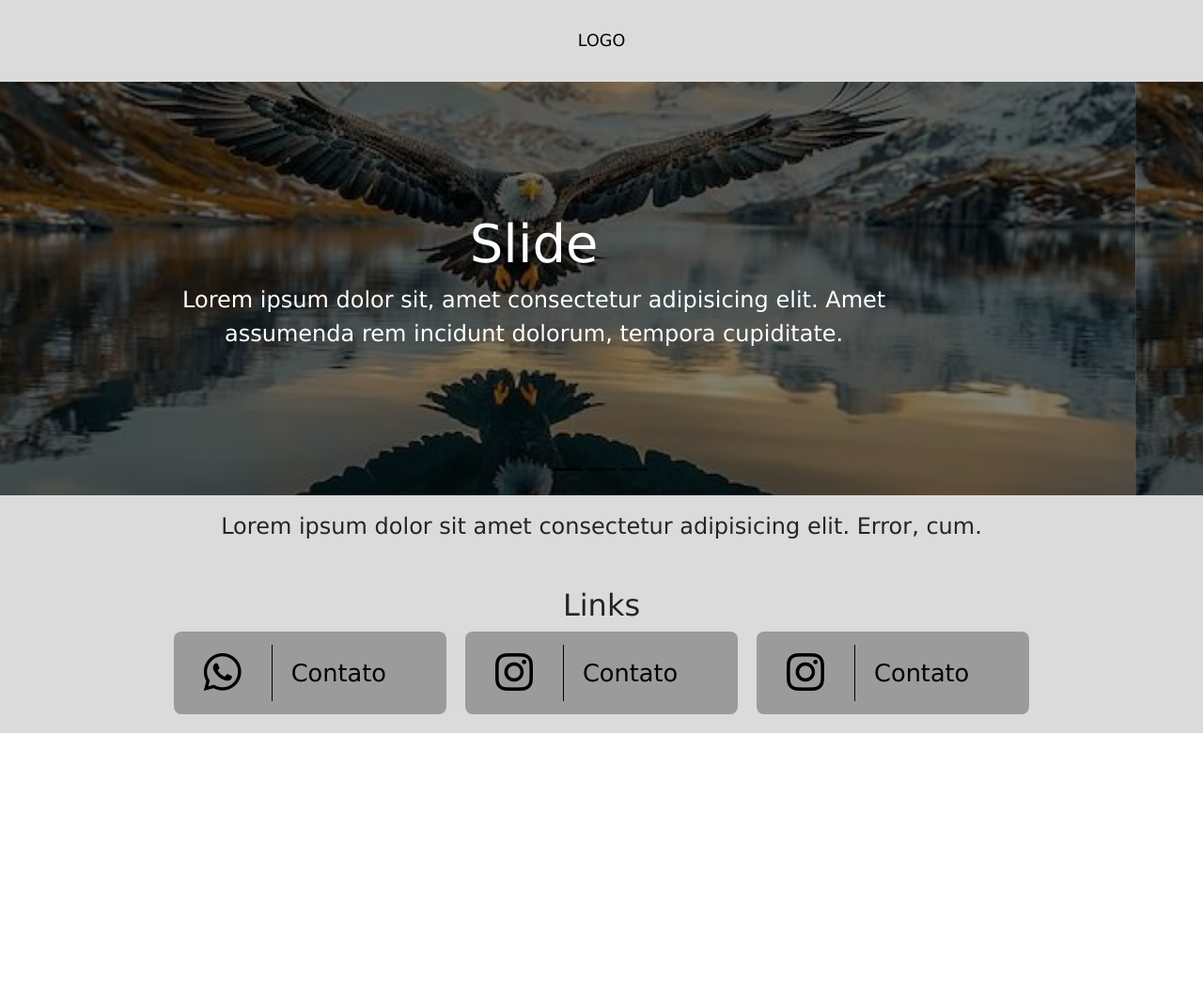
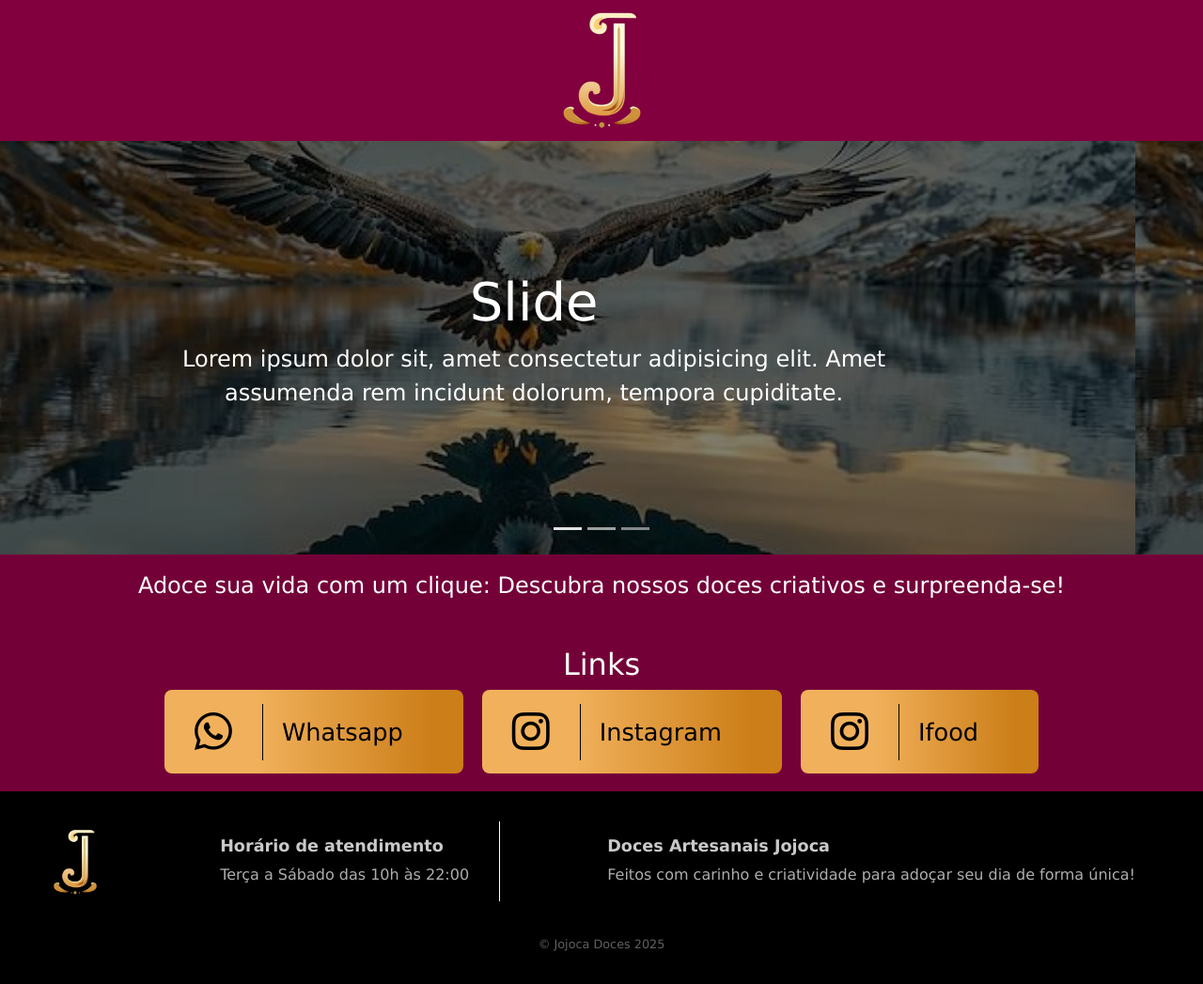
Before and after one commit to PauloCesar26/ProduzindoSite, a plain HTML site: page index.html in a window 1280 px wide. Shown: the whole page at 94% size. Before the commit the page ends 800 px from the top, so only its background shows below. Drawn offline with nearby package versions, Linux system fonts and the light colour scheme.

Commit message:
ProduzindoLinktre

```diff
--- a/css/style.css
+++ b/css/style.css
@@ -6,10 +6,11 @@
 }
 body{
     width: 100%;
-    max-width: 3000px;
+    max-width: 2500px;
     min-width: 450px;
     margin-left: auto;
     margin-right: auto;
+    background-color: #e9e9e9;
 }
 a{
     text-decoration: none;
@@ -34,14 +35,20 @@ nav{
     margin: 0px;
 }
 .container-navbar{
+    max-height: 150px;
     display: flex;
     justify-content: space-around;
     align-items: center;
-    background-color: #dbdbdb;
-    color: black;
-    padding: 1.9rem 0rem;
+    background-color: #82003e;
+    color: rgb(255, 255, 255);
+    padding: 1rem 0rem;
     position: relative;
     font-size: 1.1rem;
+}
+.logo img{
+    max-width: 100%;
+
+    max-height: 140px;
 }
 /* .menu{
     display: flex;
@@ -74,14 +81,15 @@ nav{
     width: 100%;
 } */
 .contato{
-    background-color: rgb(155, 155, 155);
+    background-image: linear-gradient(to left,#cc7e18 10%, #f1b15c 70%);
+    color: rgb(0, 0, 0);
     padding: 0.9rem 4rem 0.9rem 2rem;
     border-radius: 8px;
-    transition: all 0.2s ease-in-out;
+    transition: all 900ms ease-in-out;
 }
 .contato:hover{
-    background-color: rgb(85, 85, 85);
-    color: black;
+    background-image: linear-gradient(#f1b15c, #f1b15c);
+    color: rgb(0, 0, 0);
 }
 /* .botoes .items-botoes{
     display: flex;
@@ -94,12 +102,11 @@ nav{
 /* Carrossel */
 section{
     width: 100%;
-    height: calc(100vh - 10rem);
+    height: calc(100vh - 150px);
 }
 section:nth-child(1){
-    min-height: calc(100vh - 10rem);
+    min-height: calc(100vh - 150px);
 }
-
 .carousel-item{
     width: 100%;
     height: 55vh;
@@ -177,16 +184,18 @@ section:nth-child(1){
 .links-social{
     width: 100%;
     height: auto;
-    background-color: #dbdbdb;
+    background-color: #740038;
     padding: 1.2rem 2rem;
 }
 .links-social h1{
     width: 100%;
+    color: white;
     /* background-color: blue; */
     text-align: center;
     font-size: 1.5rem;
 }
 .links-social h2{
+    color: white;
     text-align: center;
 }
 .botoes-links{
@@ -212,9 +221,105 @@ section:nth-child(1){
     pointer-events: none;
     margin-right: 20px;
     font-size: 2.5rem;
-    border-right: 1px solid black;
+    border-right: 1px solid rgb(0, 0, 0);
     padding-right: 2rem;
 }
+
+/* FOOTER */
+
+/* Estilo geral do footer */
+#footer {
+    background-color: #000; /* Fundo preto */
+    color: #fff; /* Texto branco */
+    padding: 1rem 0; /* Espaçamento vertical */
+}
+/* Container do footer */
+#container-footer {
+     padding: 1rem 0rem;
+    display: flex; /* Layout flexível */
+    justify-content: space-between; /* Distribuir os elementos uniformemente */
+    align-items: center; /* Centralizar verticalmente */
+    max-width: 1200px; /* Limite de largura para o container */
+}
+
+/* Estilo dos elementos individuais */
+#container-footer .horario, .doces{
+    padding: 1rem 2rem; /* Espaçamento interno lateral */
+    text-align: justify; /* Centralizar o texto */
+    border-right: 1px solid #fff; /* Borda lateral direita */
+}
+
+/* Remover borda do último elemento */
+#container-footer > div:last-child {
+    border-right: none;
+}
+
+/* Estilo para o logo */
+.logo-footer img {
+    padding: 0;
+    max-width: 80px; /* Largura máxima da imagem */
+    height: auto; /* Proporção automática */
+}
+
+/* Estilo dos títulos */
+.title-footer {
+    color: rgb(201, 201, 201);
+    font-size: 1.1rem;
+    font-weight: bold;
+    margin-bottom: 8px;
+}
+
+/* Estilo do parágrafo */
+#container-footer p{
+    color: #adadad;
+    font-size: 1rem;
+    margin-bottom: 0;
+    line-height: 1.5; /* Espaçamento entre linhas */
+}
+.doces{
+    text-align: justify;
+}
+#footer-bottom{
+    width: 100%;
+    margin-top: 20px;
+    text-align: center;
+    font-size: 0.8rem;
+}
+#footer-bottom p{
+    color: rgb(95, 95, 95);
+}
+/* Estilo responsivo para telas menores */
+@media (max-width: 768px) {
+    #container-footer {
+        flex-direction: column; /* Elementos em coluna no mobile */
+    }
+
+    #container-footer > div {
+        border-right: none; /* Remover bordas laterais */
+        width: 100%;
+        text-align: center;
+        margin-bottom: 10px; /* Espaçamento entre os itens */
+    }
+
+    #container-footer > div:last-child {
+        border-bottom: none; /* Remover borda do último item */
+    }
+}
+
+
+
+/* .logo-footer, .horario, .doces{
+    width: 30%;
+    height: 100%;
+    padding: 2rem 0;
+    background-color: #cc7e18;
+} */
+
+
+
+
+
+
 
 
 /* Menu mobile */
--- a/index.html
+++ b/index.html
@@ -7,6 +7,7 @@
     <link href="https://cdn.jsdelivr.net/npm/bootstrap@5.3.3/dist/css/bootstrap.min.css" rel="stylesheet" integrity="sha384-QWTKZyjpPEjISv5WaRU9OFeRpok6YctnYmDr5pNlyT2bRjXh0JMhjY6hW+ALEwIH" crossorigin="anonymous">
     <script src="https://cdn.jsdelivr.net/npm/bootstrap@5.3.3/dist/js/bootstrap.bundle.min.js" integrity="sha384-YvpcrYf0tY3lHB60NNkmXc5s9fDVZLESaAA55NDzOxhy9GkcIdslK1eN7N6jIeHz" crossorigin="anonymous"></script>
     <script src="js/script.js" defer></script>
+    <link rel="icon" href="img/logo01.ico" type="image/x-icon">
     <link rel="stylesheet" href="css/style.css">
     <title>ProduzindoSite | JD</title>
 </head>
@@ -15,7 +16,7 @@
         <nav>
             <div class="container-navbar">
                 <div class="logo">
-                    <span>LOGO</span>
+                    <img src="img/logo01.ico" alt="">
                 </div>
                 <!-- <div class="menu">
                     <ul class="items">
@@ -68,7 +69,7 @@
                                 data-bs-slide-to="0"
                                 aria-current="true"
                                 aria-label="Slide 1"
-                                style="background-color: black;">
+                                style="background-color: rgb(255, 255, 255);">
                             </button>
                             <button
                                 type="button"
@@ -76,7 +77,7 @@
                                 data-bs-slide-to="1"
                                 aria-current="true"
                                 aria-label="Slide 2"
-                                style="background-color: black;">
+                                style="background-color: rgb(255, 255, 255);">
                             </button>
                             <button
                                 type="button"
@@ -84,7 +85,7 @@
                                 data-bs-slide-to="2"
                                 aria-current="true"
                                 aria-label="Slide 3"
-                                style="background-color: black;">
+                                style="background-color: rgb(255, 255, 255);">
                             </button>
                         </div>
                         <div class="carousel-inner">
@@ -125,19 +126,39 @@
             </div>
 
             <div class="links-social">
-                <h1>Lorem ipsum dolor sit amet consectetur adipisicing elit. Error, cum.</h1>
+                <h1>Adoce sua vida com um clique: <span class="destaque">Descubra nossos doces criativos e surpreenda-se!</span></h1>
                 <div class="botoes-links">
                     <h2>Links</h2>
                     <ul class="items-botoes-links">
-                        <li><a href="#"><button class="contato btn-links"><i class="bi bi-whatsapp"></i>Contato</button></a></li>
-                        <li><a href="#"><button class="contato btn-links"><i class="bi bi-instagram"></i>Contato</button></a></li>
-                        <li><a href="#"><button class="contato btn-links"><i class="bi bi-instagram"></i>Contato</button></a></li>
+                        <li><a href="#"><button class="contato btn-links"><i class="bi bi-whatsapp"></i>Whatsapp</button></a></li>
+                        <li><a href="#"><button class="contato btn-links"><i class="bi bi-instagram"></i>Instagram</button></a></li>
+                        <li><a href="#"><button class="contato btn-links"><i class="bi bi-instagram"></i>Ifood</button></a></li>
                     </ul>
                 </div>
             </div>
 
+            <footer class="container-fluid" id="footer">
+                <div class="container" id="container-footer">
+                    <div class="logo-footer">
+                        <img src="img/logoBlack.ico" alt="">
+                    </div>
+                    <div class="horario">
+                        <h2 class="title-footer">Horário de atendimento</h2>
+                        <p>Terça a Sábado das 10h às 22:00</p>
+                    </div>
+                    <div class="doces">
+                        <h2 class="title-footer">Doces Artesanais Jojoca</h2>
+                        <p>Feitos com carinho e criatividade para adoçar seu dia de forma única!</p>
+                    </div>
+                </div>
+                <div id="footer-bottom">
+                        <p>&copy; Jojoca Doces 2025</p>
+                </div>
+            </footer>
 
         </section>
+
+
 
     </main>
 
```
Also changed, not shown: img/Design-sem-nome-_1_.svg (added), img/logo.jpg (added), img/logo01.ico (added), img/logoBlack.ico (added), img/logoBlack.png (added), img/logoRemove.png (added).
